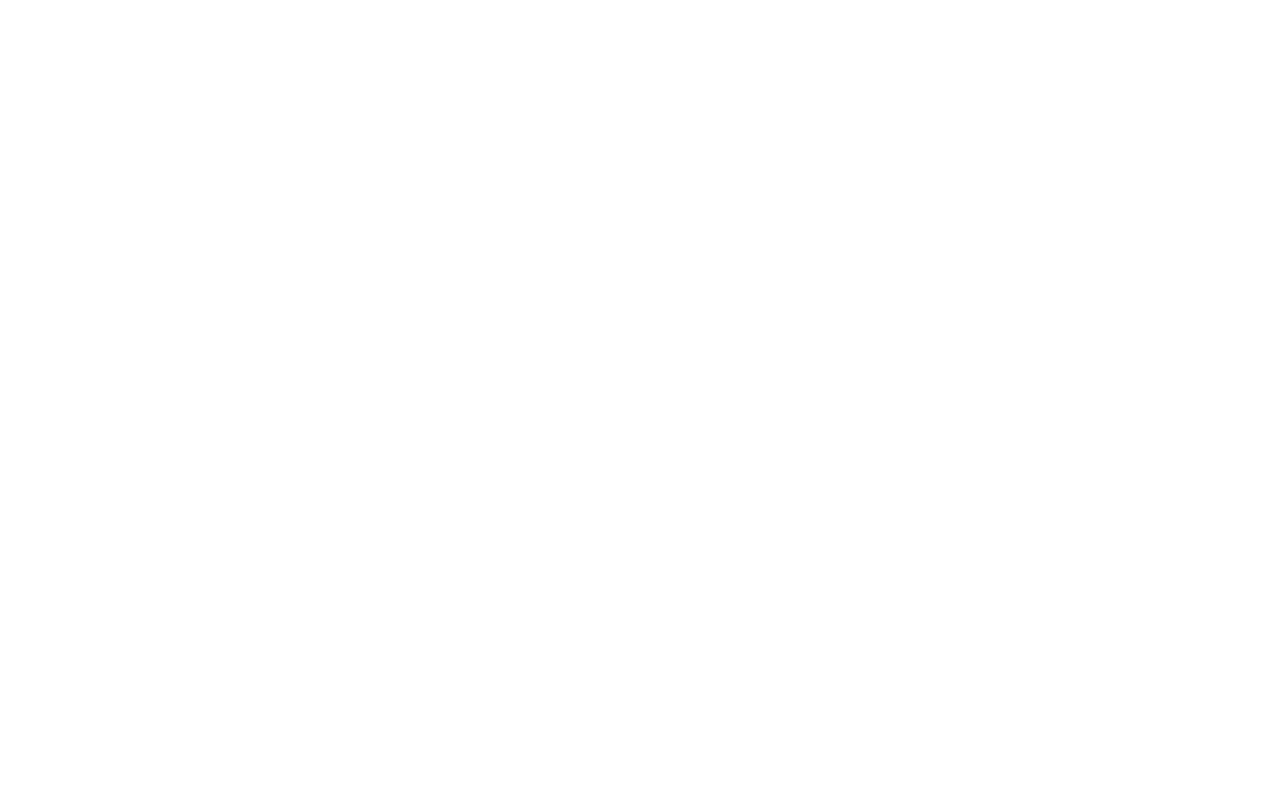
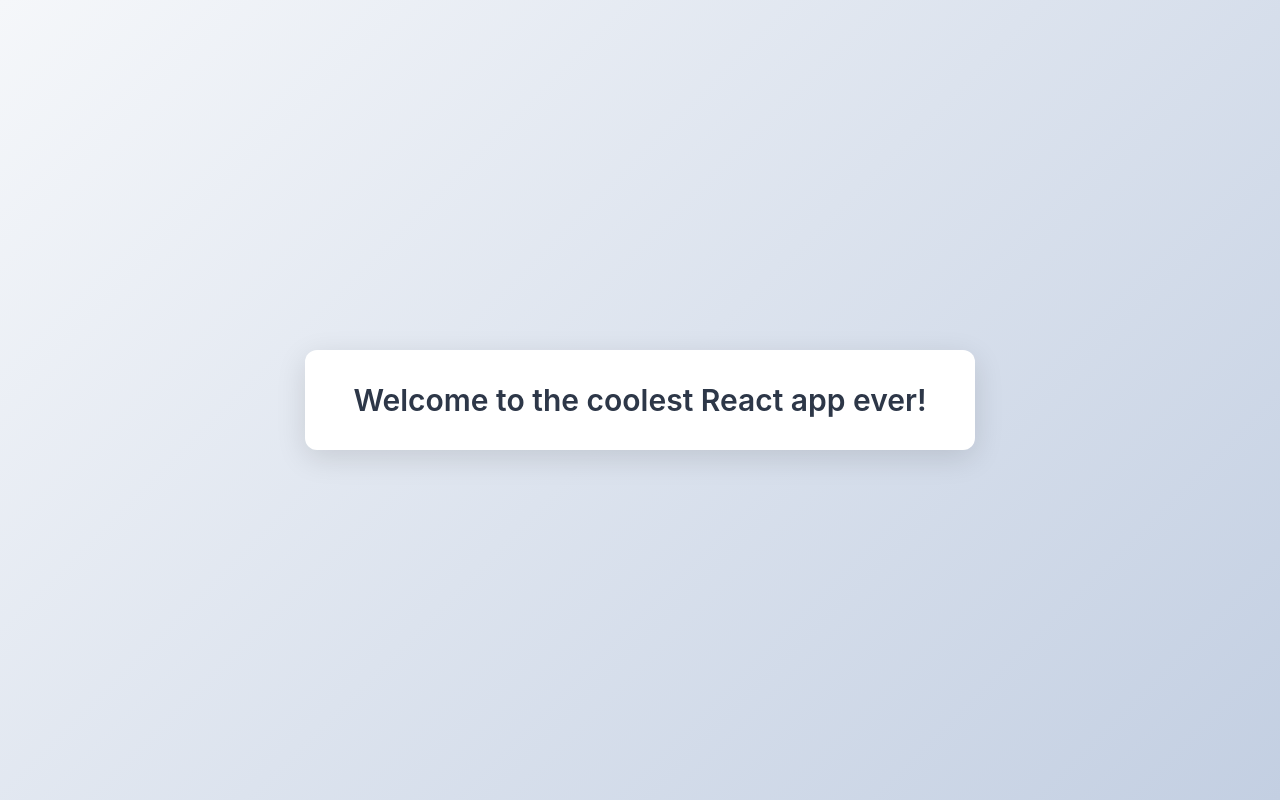
Before and after one commit to mikeyj777/functional_programming_problem_set, a React (Create React App) app in the folder client/: page /func in a window 1280 px wide. Before the commit this address had no page. Built offline with nearby package versions, Linux system fonts and the light colour scheme.

Commit message:
getting boiler plate files in place

```diff
--- a/client/src/App.js
+++ b/client/src/App.js
@@ -1,6 +1,7 @@
 import React from 'react';
 import { BrowserRouter as Router, Routes, Route } from 'react-router-dom';
 import Home from './components/Home';
+import Functional from './components/Functional';
 import './App.css';
 import './styles/global.css';
 
@@ -10,6 +11,7 @@
       <div>
         <Routes>
           <Route path="/" element={<Home />} />
+          <Route path="/func" element={<Functional />} />
         </Routes>
       </div>
     </Router>
--- /dev/null
+++ b/client/src/components/Functional.jsx
@@ -0,0 +1,20 @@
+import React, { useState, useEffect } from 'react';
+
+const Functional = () => {
+  const [phrase, setPhrase] = useState('Loading...');
+
+  useEffect(() => {
+    const randomPhrase = 'Welcome to the coolest React app ever!';
+    setPhrase(randomPhrase);
+  }, []);
+
+  return (
+    <div className="func-container">
+      <div className="func-card">
+        <h1 className="func-text">{phrase}</h1>
+      </div>
+    </div>
+  );
+};
+
+export default Functional;
--- /dev/null
+++ b/client/src/styles/functional.css
@@ -0,0 +1,38 @@
+.func-container {
+  min-height: 100vh;
+  display: flex;
+  justify-content: center;
+  align-items: center;
+  background: linear-gradient(135deg, #f5f7fa 0%, #c3cfe2 100%);
+}
+
+.func-card {
+  background: white;
+  border-radius: 12px;
+  padding: 2rem 3rem;
+  box-shadow: 0 8px 30px rgba(0, 0, 0, 0.12);
+  transition: transform 0.3s ease;
+}
+
+.func-card:hover {
+  transform: translateY(-5px);
+}
+
+.func-text {
+  color: #2d3748;
+  font-size: 1.875rem;
+  font-weight: 600;
+  margin: 0;
+  text-align: center;
+}
+
+@media (max-width: 640px) {
+  .func-card {
+    padding: 1.5rem 2rem;
+    margin: 1rem;
+  }
+
+  .func-text {
+    font-size: 1.5rem;
+  }
+}
--- a/client/src/styles/global.css
+++ b/client/src/styles/global.css
@@ -4,3 +4,4 @@
 import and include all other component stylesheets for reference */
 
 @import './Home.css';
+@import './functional.css';
```
